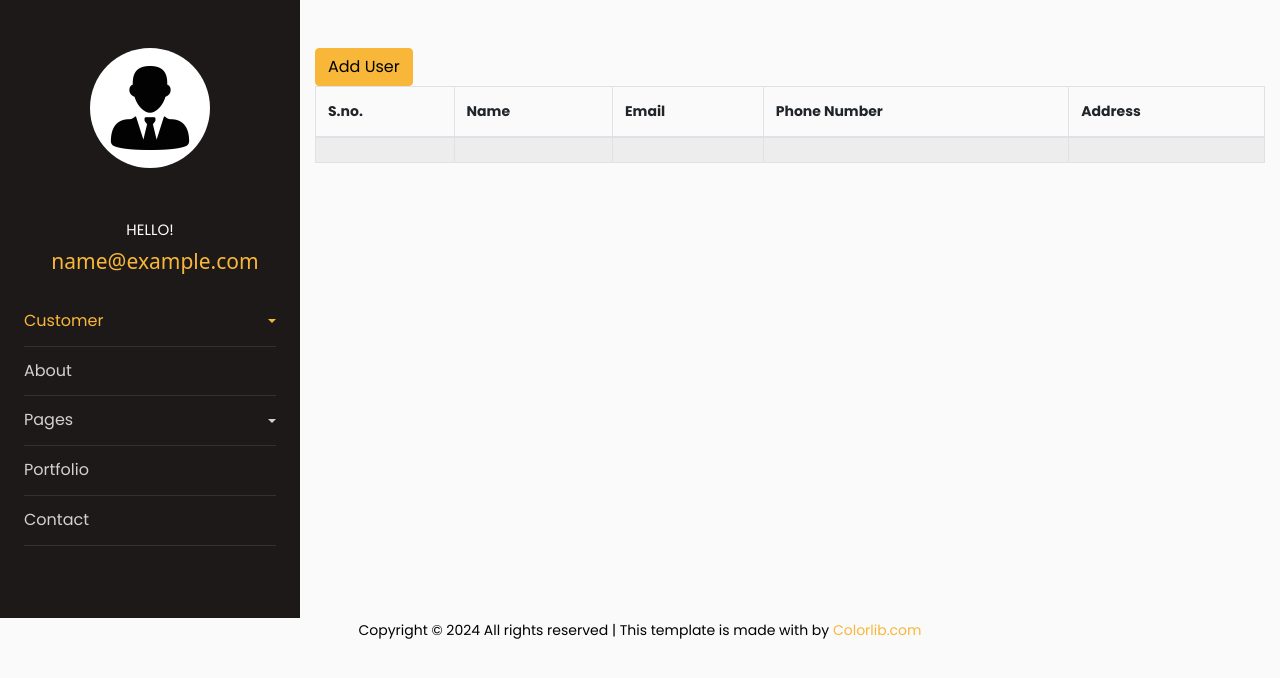
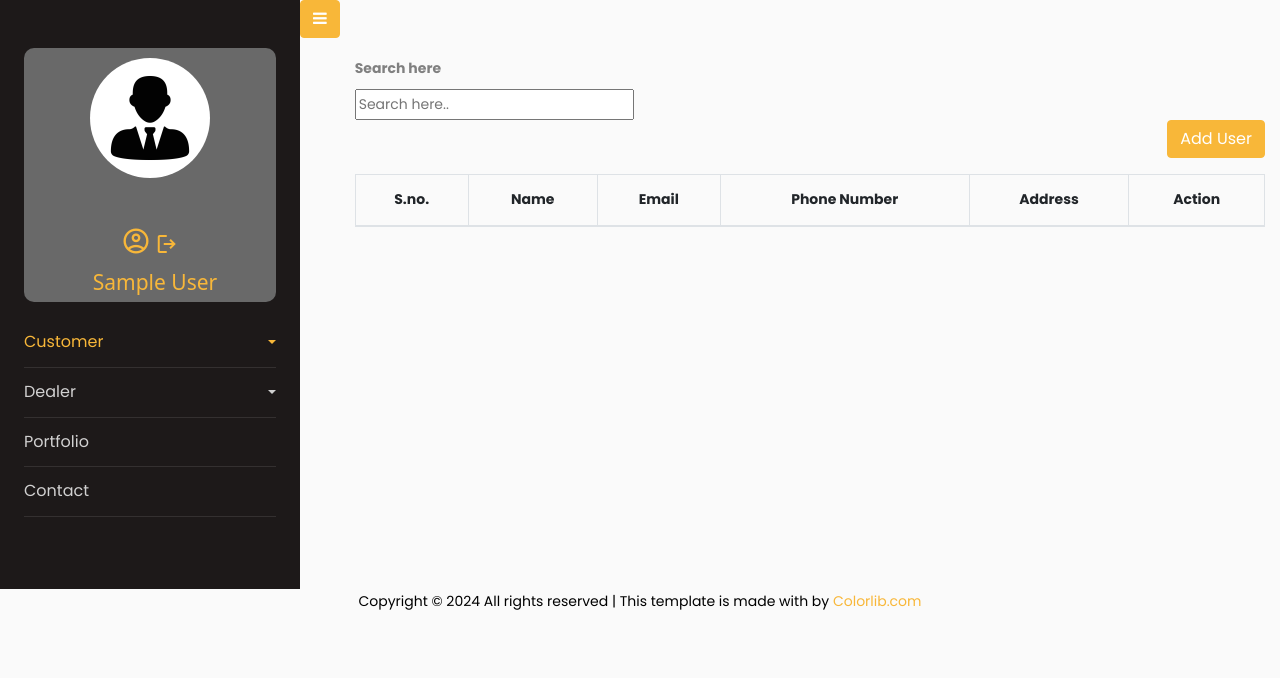
Before and after one commit to Piyushsethiya/rs-shop, a CodeIgniter app: page /shop/userc in a window 1280 px wide. Shown: the top 678 px of the page. Run offline with CodeIgniter, Linux system fonts and the light colour scheme; the visitor is signed in with stand-in values (Sample User, id 1); tables that the repository leaves empty or names only in its code hold one stand-in row (values such as "Sample post"); lists and menus that the app fills with data are empty; some libraries are stand-ins or nearby versions.

Commit message:
dealer update half

```diff
--- a/application/controllers/userc.php
+++ b/application/controllers/userc.php
@@ -8,35 +8,74 @@ class Userc extends CI_Controller
     }
     public function index()
     {
-        // $data = $this->userM->get_data();
+        $data['list'] = $this->userM->get_data();
+
         $this->load->view('template/sidebar');
-        $this->load->view('user/list');
+        $this->load->view('user/list', $data);
         $this->load->view('template/footer');
     }
-    public function form(){
+    public function form()
+    {
         $this->load->view('template/sidebar');
         $this->load->view('user/add');
         $this->load->view('template/footer');
     }
     public function collect_data()
     {
-        if($_SERVER['REQUEST_METHOD'] == 'POST'){
         $data = array(
             'name' => $_POST['name'],
             'email' => $_POST['email'],
             'password' => $_POST['password'],
-            'mobile_no' => $_POST('mobile_no'),
+            'mobile_no' => $_POST['mobile_no'],
             'address' => $_POST['address'],
             'customer' => 1,
         );
-        echO"<pre>";
-        print_r($data);die();
         $query = $this->userM->insert($data);
-        if ($query) {
-            echo 'success';
+        if (!($query)) {
+            $this->session->set_flashdata('add', "Customer Register Successful.");
+            redirect(base_url('userc'));
         } else {
-            echo "not done";
+            $this->session->set_flashdata('error', "Invalid Details, Please try again!");
+            redirect(base_url('userc'));
         }
     }
+    public function delete($id)
+    {
+        // echO"<pre>";
+        // print_r($id);die();
+        $query = $this->userM->delete_user($id);
+        if(!($query)){
+            $this->session->set_flashdata('success', 'Customer Deleted Successfully.');
+            redirect(base_url('userc'));
+        } else {
+            redirect(base_url('userc'));
+            $this->session->set_flashdata('delete', 'Error, Please try again!');
+
+        }
+    }
+    public function update_form($id){
+        $data['list'] = $this->userM->get_Update_data($id);
+
+        $this->load->view('template/sidebar');
+        $this->load->view('user/edit', $data);
+        $this->load->view('template/footer');
+    }
+    public function update_user($id){
+        $data = array(
+            'name' => $_POST['name'],
+            'email' => $_POST['email'],
+            'password' => $_POST['password'],
+            'mobile_no' => $_POST['mobile_no'],
+            'address' => $_POST['address'],
+            'customer' => 1,
+        );
+        $query = $this->userM->update_user_data($data, $id);
+        if (!($query)) {
+            $this->session->set_flashdata('edit', "Customer data Updated Successful.");
+            redirect(base_url('userc'));
+        } else {
+            $this->session->set_flashdata('error', "Invalid Details, Please try again!");
+            redirect(base_url('userc'));
+        }
     }
 }
--- a/application/models/loginM.php
+++ b/application/models/loginM.php
@@ -1,7 +1,7 @@
 <?php
 class LoginM extends CI_Model{
     public function login($email, $password){
-        $sql = "SELECT email, password FROM user WHERE email = '$email' AND password = '$password' AND customer = 0";
+        $sql = "SELECT * FROM user WHERE email = '$email' AND password = '$password' AND customer = 0";
 		// print_r($sql);die();
         $result = $this->db->query($sql);
         return $result->result_array();
--- a/application/models/userm.php
+++ b/application/models/userm.php
@@ -1,9 +1,22 @@
 <?php
-class Userm extends CI_Model{
+class UserM extends CI_Model{
     public function get_data(){
-
+        $sql = "SELECT * FROM user WHERE customer = 1";
+        return $this->db->query($sql)->result_array();
     }
     public function insert($data){
         $this->db->insert('user', $data) ;
     }
+    public function delete_user($id){
+        $this->db->where('id', $id);
+        $this->db->delete('user');
+    }
+    public function get_update_data($id){
+        $sql = "SELECT * FROM user WHERE id = $id";
+        return $this->db->query($sql)->result_array();
+    }
+    public function update_user_data($data, $id){
+        $this->db->where('id', $id);
+        $this->db->update('user', $data) ;
+    }
 }
--- a/application/views/template/footer.php
+++ b/application/views/template/footer.php
@@ -1,6 +1,7 @@
 </div>
-    <div class="footer" >
-        <p style="text-align: center; color: rgb(0 0 0);"><!-- Link back to Colorlib can't be removed. Template is licensed under CC BY 3.0. -->
+<div class="footer">
+    <p style="text-align: center; color: rgb(0 0 0);">
+        <!-- Link back to Colorlib can't be removed. Template is licensed under CC BY 3.0. -->
         Copyright &copy;
         <script>document.write(new Date().getFullYear());</script> All rights reserved | This template
         is made with <i class="icon-heart" aria-hidden="true"></i> by <a href="https://colorlib.com"
--- a/application/views/template/sidebar.php
+++ b/application/views/template/sidebar.php
@@ -1,28 +1,46 @@
+<?php
+// print_r($_SESSION);die();
+?>
 <!doctype html>
 <html lang="en">
 
 <head>
-    <title>Sidebar 01</title>
+    <title>Admin</title>
     <meta charset="utf-8">
     <meta name="viewport" content="width=device-width, initial-scale=1, shrink-to-fit=no">
-
+    <script language="JavaScript" src="https://cdn.datatables.net/1.10.4/js/jquery.dataTables.min.js"
+        type="text/javascript"></script>
+    <script language="JavaScript"
+        src="https://cdn.datatables.net/plug-ins/3cfcc339e89/integration/bootstrap/3/dataTables.bootstrap.js"
+        type="text/javascript"></script>
+    <link rel="stylesheet" type="text/css"
+        href="http://cdn.datatables.net/plug-ins/3cfcc339e89/integration/bootstrap/3/dataTables.bootstrap.css">
     <link href="https://fonts.googleapis.com/css?family=Poppins:300,400,500,600,700,800,900" rel="stylesheet">
     <link href="https://stackpath.bootstrapcdn.com/bootstrap/4.5.2/css/bootstrap.min.css" rel="stylesheet">
     <link rel="stylesheet" type="text/css" href="https://cdn.datatables.net/1.10.21/css/jquery.dataTables.css">
     <link rel="stylesheet" href="https://stackpath.bootstrapcdn.com/font-awesome/4.7.0/css/font-awesome.min.css">
     <link rel="stylesheet" href="http://localhost:8080/shop/assets/css/style.css">
+    <link rel="stylesheet"
+        href="https://fonts.googleapis.com/css2?family=Material+Symbols+Outlined:opsz,wght,FILL,GRAD@20..48,100..700,0..1,-50..200" />
 </head>
 
 <body>
-
     <div class="wrapper d-flex align-items-stretch">
         <nav id="sidebar">
             <div class="p-4 pt-5">
-                <a href="#" class="img logo rounded-circle mb-5"
-                    style="background-image: url(http://localhost:8080/shop/assets/image/admin_logo.jpg);"></a>
-                <p style="font-size: 15px; text-align: center;">HELLO! <span
-                        style="color: #f8b739;; font-size: 21px; margin-left: 10px;font-family: system-ui;"><?php echo ($_SESSION['email']); ?></span>
-                </p>
+                <div style="background-color: dimgrey; border-radius: 10px; padding-top: 10px;">
+                    <a href="#" class="img logo rounded-circle mb-5"
+                        style="background-image: url(http://localhost:8080/shop/assets/image/admin_logo.jpg);"></a>
+                    <div class="other_item" style="text-align: center;color: white;">
+                        <a href="<?php echo base_url(''); ?>"><span style="font-size: 30px"
+                                class="material-symbols-outlined">account_circle</span></a>
+                        <a href="<?php echo base_url('Loginc/logout'); ?>"><span class="material-symbols-outlined">logout</span></a>
+                    </div>
+                    <p style="font-size: 15px; text-align: center;">
+                        <span
+                            style="color: #f8b739;; font-size: 21px; margin-left: 10px;font-family: system-ui;"><?php echo ($_SESSION['name']); ?></span>
+                    </p>
+                </div>
                 <ul class="list-unstyled components mb-5">
                     <li class="active">
                         <a href="#homeSubmenu" data-toggle="collapse" aria-expanded="false"
@@ -34,20 +52,14 @@
                         </ul>
                     </li>
                     <li>
-                        <a href="#">About</a>
-                    </li>
-                    <li>
                         <a href="#pageSubmenu" data-toggle="collapse" aria-expanded="false"
-                            class="dropdown-toggle">Pages</a>
+                            class="dropdown-toggle">Dealer</a>
                         <ul class="collapse list-unstyled" id="pageSubmenu">
                             <li>
-                                <a href="#">Page 1</a>
+                                <a href="<?php echo base_url('dealerc') ?>">list</a>
                             </li>
                             <li>
-                                <a href="#">Page 2</a>
-                            </li>
-                            <li>
-                                <a href="#">Page 3</a>
+                                <a href="#">Invoice</a>
                             </li>
                         </ul>
                     </li>
@@ -62,3 +74,9 @@
 
             </div>
         </nav>
+        <span style="float: inline-end;">
+            <button type="button" id="sidebarCollapse" class="btn btn-primary">
+                <i class="fa fa-bars"></i>
+                <span class="sr-only">Toggle Menu</span>
+            </button>
+        </span>
--- a/application/views/user/add.php
+++ b/application/views/user/add.php
@@ -1,4 +1,5 @@
 <div class="container mt-5">
+
     <h2>Add Customer</h2>
     <form action="<?php echo base_url('userc/collect_data') ?>" method="POST">
         <div class="form-group">
--- a/application/views/user/list.php
+++ b/application/views/user/list.php
@@ -1,40 +1,107 @@
-<!DOCTYPE html>
-<html lang="en">
-<head>
-   <meta charset="UTF-8">
-   <meta name="viewport" content="width=device-width, initial-scale=1.0">
-   <title>Bootstrap DataTable</title>
-</head>
-<body>
+<?php
+// echo"<pre>";print_r($list);die();
+?>
 <div class="container mt-5">
-    <div  class="add-btn btn btn-primary"><a style="color: black;" href="<?php echo base_url('userc/form') ?>">Add User</a></div>
-     <table class="table table-striped table-bordered">
+<?php if (!empty($this->session->flashdata('add'))) { ?>
+    <h4 class="alert alert-success" style="text-align: center">
+      <b><?php print_r($this->session->flashdata('add')); ?></b>
+    </h4>
+  <?php } else { ?>
+    <h4">
+      <b><?php print_r($this->session->flashdata('error')); ?></b>
+    </h4>
+  <?php } ?>
+<?php if (!empty($this->session->flashdata('edit'))) { ?>
+    <h4 class="alert alert-success" style="text-align: center">
+      <b><?php print_r($this->session->flashdata('edit')); ?></b>
+    </h4>
+  <?php } else { ?>
+    <h4">
+      <b><?php print_r($this->session->flashdata('error')); ?></b>
+    </h4>
+  <?php } ?>
+  <?php
+  if (!empty($this->session->flashdata('success'))) { ?>
+    <h4 class="alert alert-success" style="text-align: center">
+      <b><?php print_r($this->session->flashdata('success')); ?></b>
+    </h4>
+
+  <?php } else { ?>
+    <h4 >
+      <b><?php print_r($this->session->flashdata('delete')); ?></b>
+    </h4>
+  <?php } ?>
+  <div>
+    <label><b>Search here</b></label>
+    <br>
+    <input type="text" id="myInput" onkeyup="myFunction()" placeholder="Search here..">
+    <br>
+  </div>
+  <div class="add-btn btn btn-primary mb-3" style="float: right;">
+    <a style="color: white;" href="<?php echo base_url('userc/form') ?>">Add User</a>
+  </div>
+  <table id="datatable" class="table table-striped table-bordered table-hover" style="width:100%">
     <thead>
       <tr>
-           <th>S.no.</th>
-           <th>Name</th>
-           <th>Email</th>
-           <th>Phone Number</th>
-           <th>Address</th>
+        <th style="text-align: center;">S.no.</th>
+        <th style="text-align: center;">Name</th>
+        <th style="text-align: center;">Email</th>
+        <th style="text-align: center;">Phone Number</th>
+        <th style="text-align: center;">Address</th>
+        <th style="text-align: center;">Action</th>
       </tr>
     </thead>
     <tbody>
+      <?php $i = 1;
+      foreach ($list as $data) { ?>
         <tr>
-           <th></th>
-           <th></th>
-           <th></th>
-           <th></th>
-           <th></th>
+          <td style="text-align: center;"><?php echo $i ?></td>
+          <td style="text-align: center;"><?php echo $data['name'] ?></td>
+          <td style="text-align: center;"><?php echo $data['email'] ?></td>
+          <td style="text-align: center;"><?php echo $data['mobile_no'] ?></td>
+          <td style="text-align: center;"><?php echo $data['address'] ?></td>
+          <td style="text-align: center;"><a href="<?php echo base_url('userc/update_form/').$data['id']; ?>" class="btn btn-success">Update</a><a
+              href="<?php echo base_url('userc/delete/') . $data['id'] ?>" class="btn btn-danger">Delete</a></td>
         </tr>
+        <?php $i++;
+      } ?>
     </tbody>
   </table>
 </div>
 
-
 <script>
-     $(document).ready(function() {
-       $('.table').DataTable();
+  $(document).ready(function () {
+    $('#datatable').DataTable();
   });
 </script>
-</body>
-</html>
+<script>
+  function myFunction() {
+    var input, filter, table, tr, td, i, txtValue;
+    input = document.getElementById("myInput");
+    filter = input.value.toUpperCase();
+    table = document.getElementById("datatable");
+    tr = table.getElementsByTagName("tr");
+    console.log(tr);
+    for (i = 0; i < tr.length; i++) {
+      td1 = tr[i].getElementsByTagName("td")[1];
+      td2 = tr[i].getElementsByTagName("td")[2];
+      td3 = tr[i].getElementsByTagName("td")[3];
+      td4 = tr[i].getElementsByTagName("td")[4];
+
+      if (td1 || td2 || td3 || td4) {
+
+        txtValue1 = td1.textContent || td1.innerText;
+        txtValue2 = td2.textContent || td2.innerText;
+        txtValue3 = td3.textContent || td3.innerText;
+        txtValue4 = td4.textContent || td4.innerText;
+        if (txtValue1.toUpperCase().indexOf(filter) > -1 || txtValue2.toUpperCase().indexOf(filter) > -1 || txtValue3.toUpperCase().indexOf(filter) > -1 || txtValue4.toUpperCase().indexOf(filter) > -1) {
+
+          tr[i].style.display = "";
+        } else {
+          tr[i].style.display = "none";
+        }
+      }
+    }
+
+  }
+</script>
```
Also changed, not shown: application/controllers/Loginc.php (+14 -2 lines), application/views/dashboard.php (+32 -22 lines), application/views/login.php (+11 -3 lines). Lines whose indentation alone changed are shown as unchanged.
